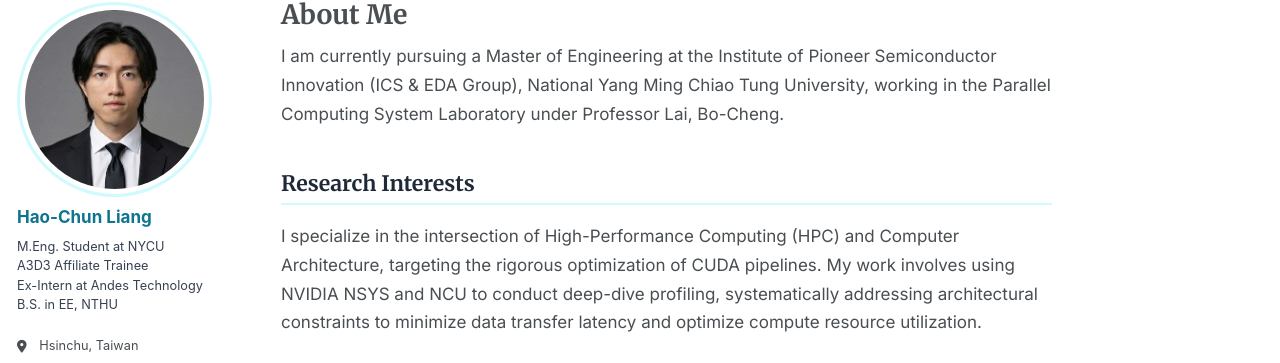
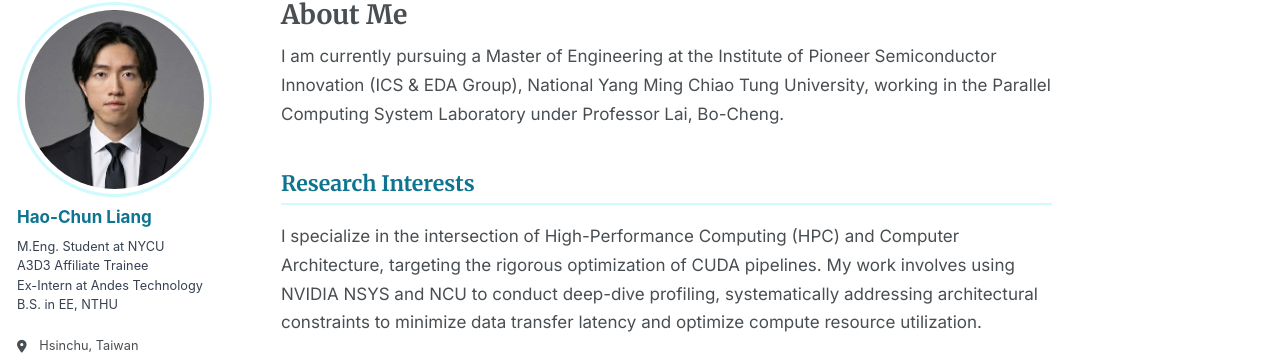
Before and after one commit to noyaboy/noyaboy.github.io, a Jekyll site: the page built from _pages/about.md, in a window 1280 px wide. Shown: the part 96-459 px from the top of the page. Built offline with Jekyll 4.4.1, drawn with Linux system fonts in a browser that asks for light colours; a script that is not in the unit is left out.

Commit message:
Optimize font colors for better consistency
Light mode:
- h2 now uses accent color (teal) like h1 and links

Dark mode:
- h2 uses accent color (cyan) for consistency
- Author name now white for better readability
- Date/job-date uses lighter color for better contrast

🤖 Generated with [Claude Code](https://claude.com/claude-code)

Co-Authored-By: Claude <noreply@anthropic.com>

```diff
--- a/_sass/_custom.scss
+++ b/_sass/_custom.scss
@@ -59,7 +59,7 @@ body {
 }
 
 .page__content h2 {
-  color: $color-heading-other;
+  color: $color-accent;
   border-bottom: 2px solid $accent-light;
   padding-bottom: 0.3em;
   margin-bottom: 0.8em;
@@ -586,8 +586,8 @@ body {
   }
 
   .page__content h2 {
-    color: $dark-heading;
-    border-bottom-color: rgba($dark-heading, 0.4);
+    color: $dark-accent;
+    border-bottom-color: rgba($dark-accent, 0.4);
   }
 
   .page__content h3,
@@ -597,7 +597,7 @@ body {
 
   // Sidebar
   .author__name {
-    color: $dark-accent;
+    color: $dark-heading;
   }
 
   .author__bio {
@@ -683,7 +683,7 @@ body {
   }
 
   .job-date {
-    color: $dark-text-muted !important;
+    color: $dark-text !important;
   }
 
   // Portfolio
```
